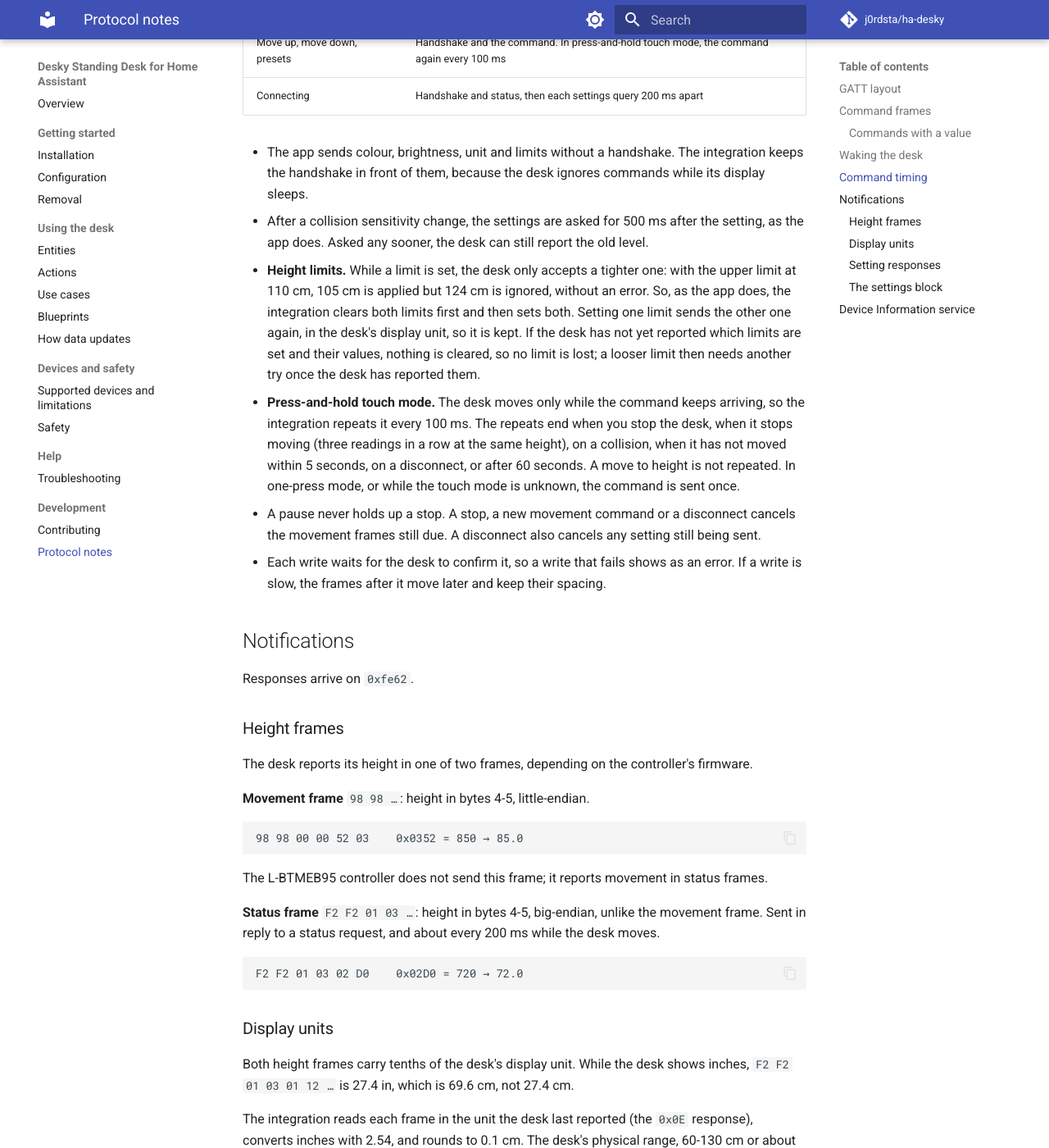
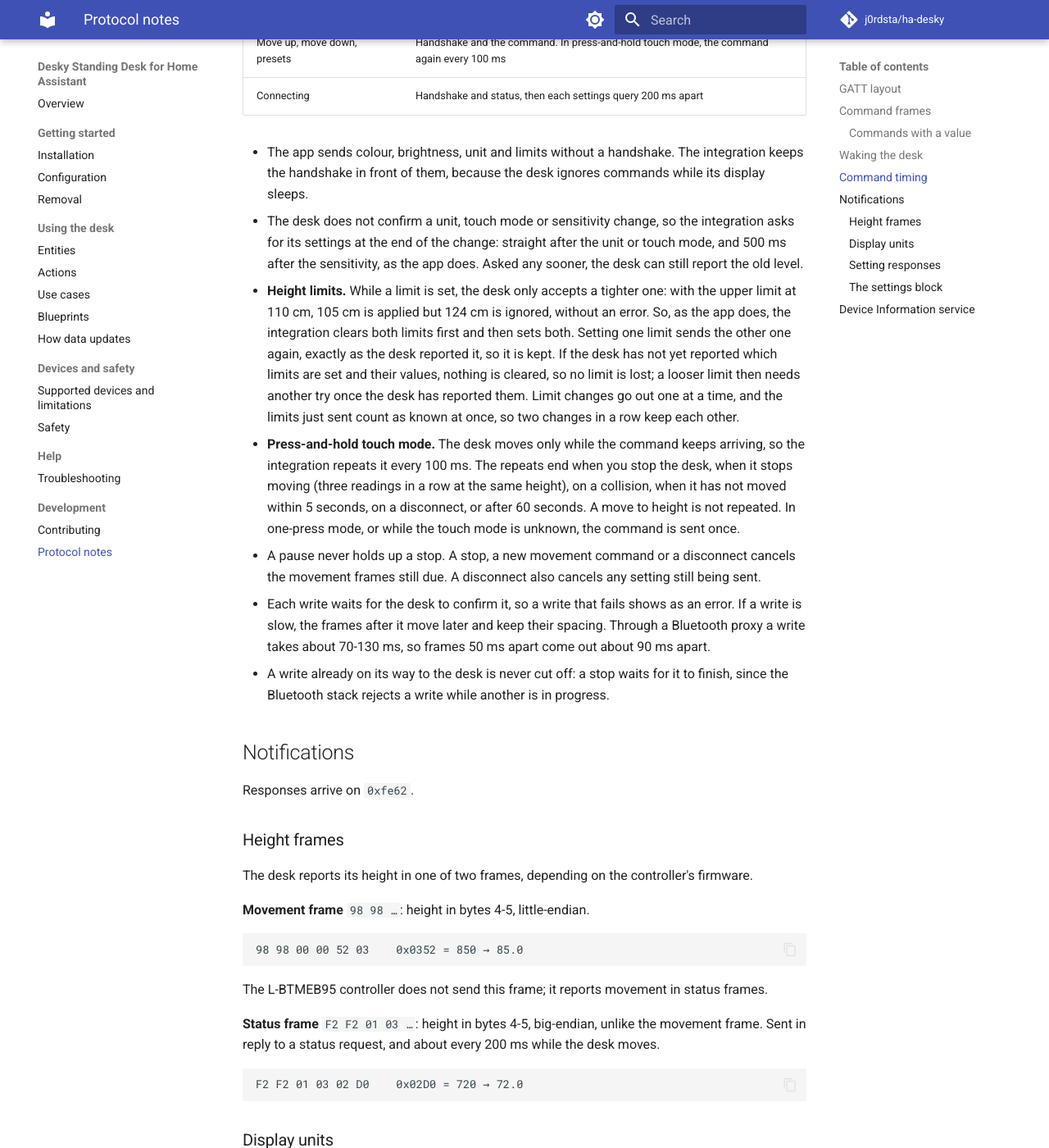
Before and after one commit to j0rdsta/ha-desky, an MkDocs documentation site: the page built from docs/protocol.md, in a window 1280 px wide and 1400 px high, scrolled down 3401 px. Shown: the whole window at 82% size. Built offline with MkDocs 1.6.1 and Material for MkDocs 9.7.7, drawn with Linux system fonts in a browser that asks for light colours; comment, search, counter and statistics services are not loaded.

Commit message:
docs: describe the sequencer, uninterrupted writes and kept limits
Co-Authored-By: Claude Opus 5.5 <noreply@anthropic.com>

```diff
--- a/docs/protocol.md
+++ b/docs/protocol.md
@@ -108,14 +108,17 @@ frame of the command.
 
 - The app sends colour, brightness, unit and limits without a handshake. The integration keeps
   the handshake in front of them, because the desk ignores commands while its display sleeps.
-- After a collision sensitivity change, the settings are asked for 500 ms after the setting, as
-  the app does. Asked any sooner, the desk can still report the old level.
+- The desk does not confirm a unit, touch mode or sensitivity change, so the integration asks
+  for its settings at the end of the change: straight after the unit or touch mode, and 500 ms
+  after the sensitivity, as the app does. Asked any sooner, the desk can still report the old
+  level.
 - **Height limits.** While a limit is set, the desk only accepts a tighter one: with the upper
   limit at 110 cm, 105 cm is applied but 124 cm is ignored, without an error. So, as the app does,
   the integration clears both limits first and then sets both. Setting one limit sends the other
-  one again, in the desk's display unit, so it is kept. If the desk has not yet reported which
-  limits are set and their values, nothing is cleared, so no limit is lost; a looser limit then
-  needs another try once the desk has reported them.
+  one again, exactly as the desk reported it, so it is kept. If the desk has not yet reported
+  which limits are set and their values, nothing is cleared, so no limit is lost; a looser limit
+  then needs another try once the desk has reported them. Limit changes go out one at a time,
+  and the limits just sent count as known at once, so two changes in a row keep each other.
 - **Press-and-hold touch mode.** The desk moves only while the command keeps arriving, so the
   integration repeats it every 100 ms. The repeats end when you stop the desk, when it stops
   moving (three readings in a row at the same height), on a collision, when it has not moved
@@ -124,7 +127,10 @@ frame of the command.
 - A pause never holds up a stop. A stop, a new movement command or a disconnect cancels the
   movement frames still due. A disconnect also cancels any setting still being sent.
 - Each write waits for the desk to confirm it, so a write that fails shows as an error. If a
-  write is slow, the frames after it move later and keep their spacing.
+  write is slow, the frames after it move later and keep their spacing. Through a Bluetooth proxy
+  a write takes about 70-130 ms, so frames 50 ms apart come out about 90 ms apart.
+- A write already on its way to the desk is never cut off: a stop waits for it to finish, since
+  the Bluetooth stack rejects a write while another is in progress.
 
 ## Notifications
 
```
Also changed, not shown: CLAUDE.md (+13 -9 lines).
